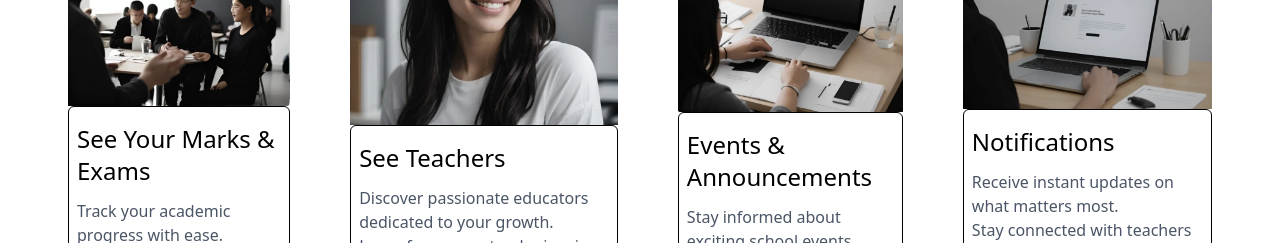
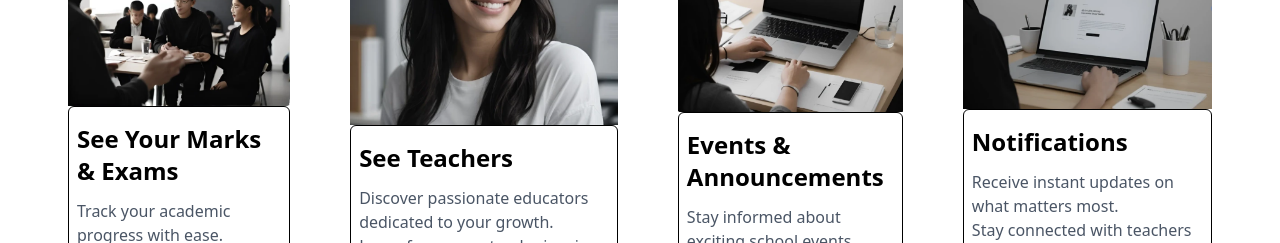
Before and after one commit to ayoubMhainid/School-System, a React (Vite) app in the folder front-end/: page /student/home in a window 1280 px wide. Shown: the part 1200-1443 px from the top of the page. Built offline with nearby package versions, Linux system fonts and the light colour scheme; no server answers.

Commit message:
add same modification in page home

```diff
--- a/front-end/src/pages/student/Home.jsx
+++ b/front-end/src/pages/student/Home.jsx
@@ -7,7 +7,7 @@ import teacher from "../../../public/teacher.png";
 import school from "../../../public/school.jpg";
 import contact from "../../../public/contact.png";
 import logo from "../../../public/logo.png";
-import { motion, useInView } from "framer-motion";
+import { motion} from "framer-motion";
 import { useAppContext } from "../../context/AppContext";
 import { Button } from "../../components/UI/Button";
 import { useNavigate } from "react-router-dom";
@@ -104,7 +104,7 @@ export const Home = () => {
           <div className="mb-10">
             <img src={mark} className="w-[100%]" alt="" />
             <div className="text-black border-1 px-2 py-4 rounded-md">
-              <h1 className="text-2xl mb-3 2xl:text-3xl">
+              <h1 className="text-2xl mb-3 2xl:text-3xl font-semibold">
                 See Your Marks & Exams
               </h1>
               <h2 className="text-gray-600 2xl:text-xl">
@@ -124,7 +124,7 @@ export const Home = () => {
           <div className="mb-3">
             <img src={teacher} className="w-[100%]" alt="" />
             <div className="text-black border-1 px-2 py-4 rounded-md">
-              <h1 className="text-2xl mb-3 2xl:text-3xl">See Teachers</h1>
+              <h1 className="text-2xl mb-3 2xl:text-3xl font-semibold">See Teachers</h1>
               <h2 className="text-gray-600  2xl:text-xl">
                 Discover passionate educators dedicated to your growth.
               </h2>
@@ -142,7 +142,7 @@ export const Home = () => {
           <div className="mb-3">
             <img src={ann} className="w-[100%]" alt="" />
             <div className="text-black border-1 px-2 py-4 rounded-md">
-              <h1 className="text-2xl mb-3 2xl:text-3xl">
+              <h1 className="text-2xl mb-3 2xl:text-3xl font-semibold">
                 Events & Announcements
               </h1>
               <h2 className="text-gray-600  2xl:text-xl">
@@ -162,7 +162,7 @@ export const Home = () => {
           <div className="mb-3">
             <img src={event} className="w-[100%]" alt="" />
             <div className="text-black border-1 px-2 py-4 rounded-md">
-              <h1 className="text-2xl mb-3 2xl:text-3xl">Notifications</h1>
+              <h1 className="text-2xl mb-3 2xl:text-3xl font-semibold">Notifications</h1>
               <h2 className="text-gray-600  2xl:text-xl">
                 Receive instant updates on what matters most.
               </h2>
```
Also changed, not shown: front-end/src/pages/teacher/Home.jsx (+7 -7 lines).
